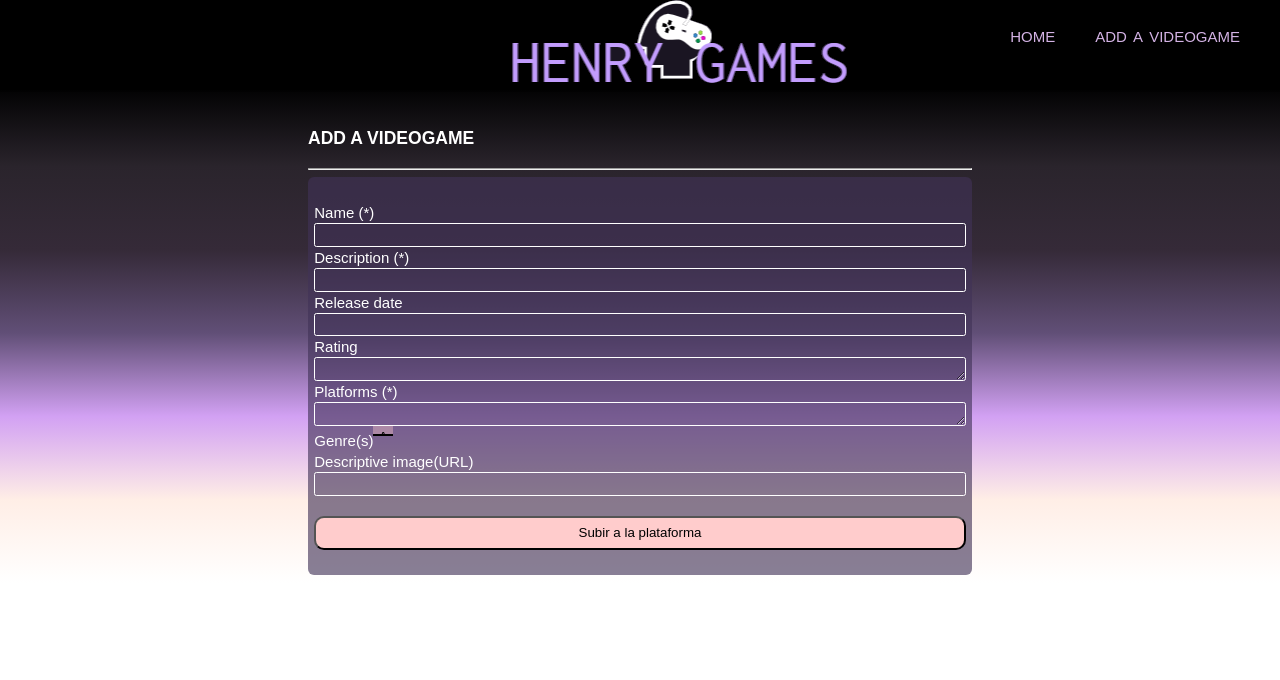
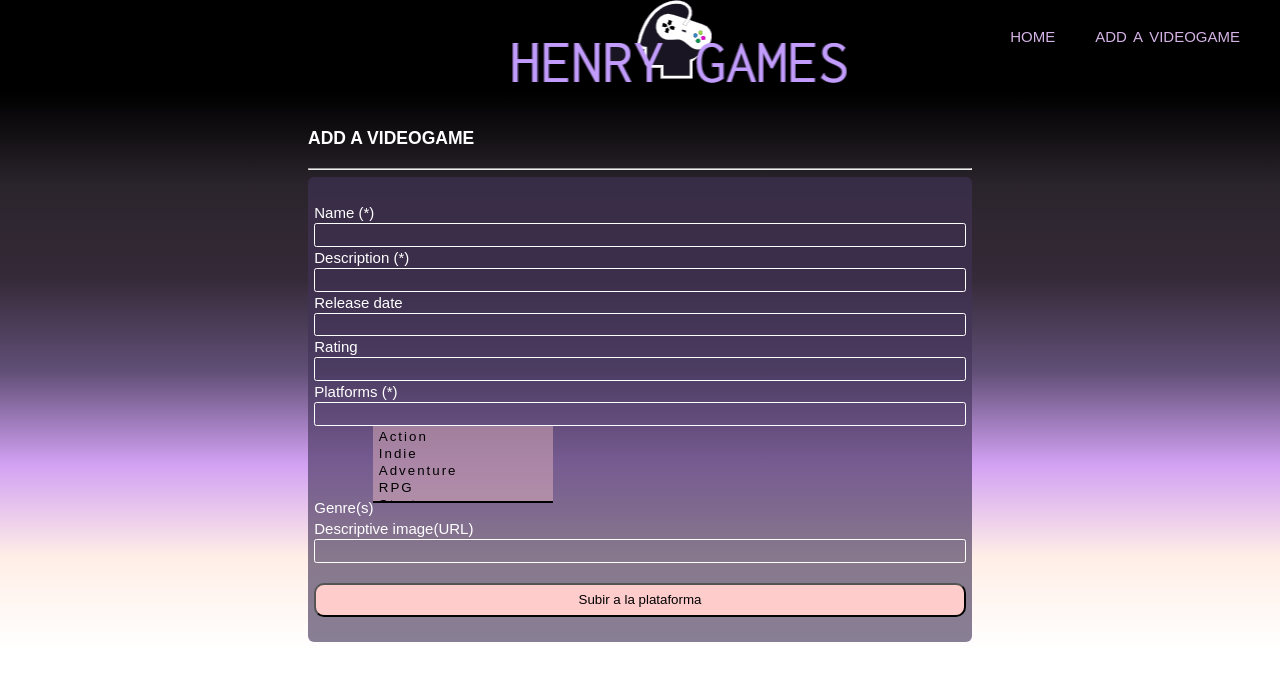
Before and after one commit to mflec/mflecGames, a React (Create React App) app in the folder client/: page /videogame in a window 1280 px wide. Shown: the top 680 px of the page. Built offline with nearby package versions, Linux system fonts and the light colour scheme; no server answers.

Commit message:
form modified

```diff
--- a/client/src/components/Search.jsx
+++ b/client/src/components/Search.jsx
@@ -9,7 +9,7 @@ export default function Search() {
   let { name } = input.name
 
   function handleChange(e) {
-    setInput({ name: e.target.value })
+    setInput({ [e.target.name]: e.target.value })
     if (!input.name) {
       dispatch(getVideogames())
     } else {
@@ -27,8 +27,8 @@ export default function Search() {
         name="name"
         type="text"
         id="searchname"
+        value={name}
         autoComplete="off"
-        value={name}
         onChange={(e) => handleChange(e)} />
     </form>
   </div>)
--- a/client/src/views/Add.jsx
+++ b/client/src/views/Add.jsx
@@ -3,34 +3,32 @@ import Nav from "../components/Nav";
 
 function Add() {
   let [values, setValues] = React.useState({
-    image: null,
-    name: null,
-    description: null,
-    dateToRelase: null,
-    rating: null,
-    platforms: null,
-    genres: []
+    image: "",
+    name: "",
+    description: "",
+    dateToRelase: "",
+    rating: "",
+    platforms: "",
+    genres: [""]
   });
 
-
   function handleChange(e) {
-    e.preventDefault();
     if (e.target.name == "genres") {
-      setValues(values => ({
+      setValues({
         ...values,
         genres: [...values.genres, e.target.value]
-      }))
+      })
     } else if (e.target.name == "platforms") {
       let arrayPlatforms = e.target.value.split(",")
-      setValues(values => ({
+      setValues({
         ...values,
         platforms: arrayPlatforms
-      }))
+      })
     } else {
-      setValues(values => ({
+      setValues({
         ...values,
         [e.target.name]: e.target.value
-      }))
+      })
     }
   }
 
@@ -66,42 +64,73 @@ function Add() {
       <Nav />
       <h3>ADD A VIDEOGAME</h3>
       <hr />
-      <form onSubmit={(e) => handleSubmit(e)} id="add-form">
+      <form onSubmit={handleSubmit} onChange={handleChange} id="add-form">
         <div >
           <label htmlFor="name" required>
             Name (*)
           </label>
-          <input onChange={(e) => handleChange(e)} value={values.name} name="name" type="text" className="form-control" />
+          <input
+          value={values.name}
+          name="name"
+          type="text"
+          className="form-control"
+          autoComplete="off"
+          />
         </div>
         <div >
           <label htmlFor="description" required>
             Description (*)
           </label>
-          <input onChange={(e) => handleChange(e)} value={values.description} name="description" type="text" className="form-control"  />
+          <input
+          value={values.description}
+          name="description"
+          type="text"
+          className="form-control"
+          autoComplete="off"
+
+          />
         </div>
         <div >
           <label htmlFor="dateToRelase" >
             Release date
           </label>
-          <input onChange={(e) => handleChange(e)} value={values.dateToRelase} name="dateToRelase" type="text" className="form-control" />
+          <input value={values.dateToRelase}
+          name="dateToRelase"
+           type="text"
+           className="form-control"
+           autoComplete="off"
+
+           />
         </div>
         <div >
           <label htmlFor="rating" >
             Rating
           </label>
-          <textarea onChange={(e) => handleChange(e)} value={values.rating} name="rating" className="form-control"></textarea>
+          <input
+          value={values.rating}
+          name="rating"
+          className="form-control"
+          autoComplete="off"
+
+          ></input>
         </div>
         <div >
           <label htmlFor="platforms">
             Platforms (*)
           </label>
-          <textarea onChange={(e) => handleChange(e)} value={values.plataforms} name="platforms" className="form-control" ></textarea>
+          <input
+          value={values.plataforms}
+          name="platforms"
+          className="form-control"
+          autoComplete="off"
+
+          ></input>
         </div>
         <div >
           <label htmlFor="genres">
             <span>Genre(s)</span>
           </label>
-          <select onChange={(e) => handleChange(e)} name="genres" id='genres' multiple>
+          <select name="genres" multiple>
             <option value="4">Action</option>
             <option value="51">Indie</option>
             <option value="3">Adventure</option>
@@ -127,7 +156,13 @@ function Add() {
           <label htmlFor="image" >
             Descriptive image(URL)
           </label>
-          <input onChange={(e) => handleChange(e)} value={values.image} name="image" type="url" className="form-control" />
+          <input
+          value={values.image}
+          name="image"
+          type="url"
+          className="form-control"
+          autoComplete="off"
+          />
         </div>
         <div >
           <input type="submit" value="Subir a la plataforma" id="submit"></input>
```
